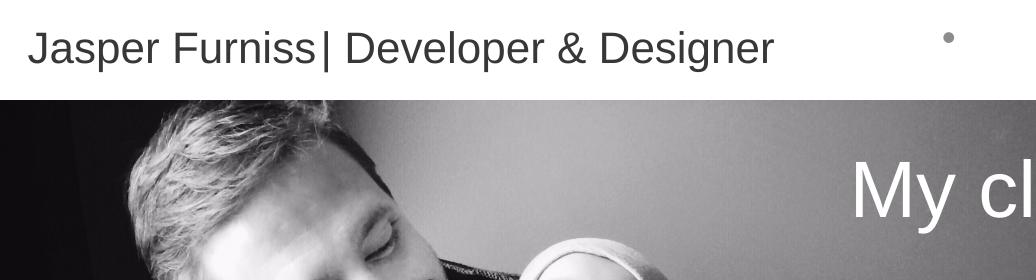
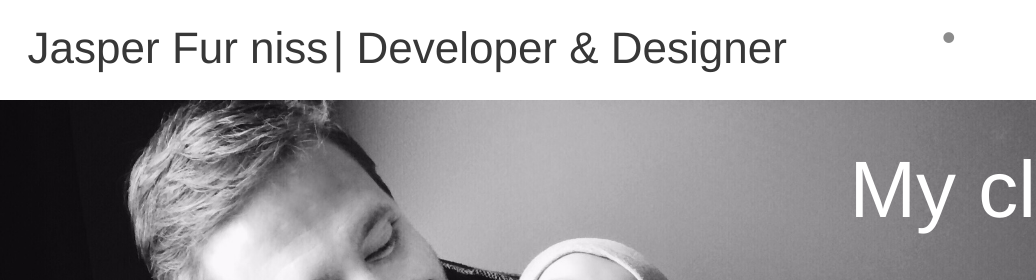
Before and after one commit to jasperfurniss/jasperfurniss.github.io, a website: page index.html in a window 1280 px wide. Shown: the top 280 px of the page, 0-1036 px from the left. Drawn offline with Linux system fonts and the light colour scheme; a web font is replaced by a local one.

Commit message:
Spaced header

```diff
--- a/index.html
+++ b/index.html
@@ -21,7 +21,8 @@
   <div class="header">
     <ul>
       <li>
-        <h1>Jasper Furniss</h1>
+        <h1>Jasper Fur
+          <span>niss</span></h1>
           <h1>| Developer & Designer</h1>
       </li>
       <li class="iconset">
```
